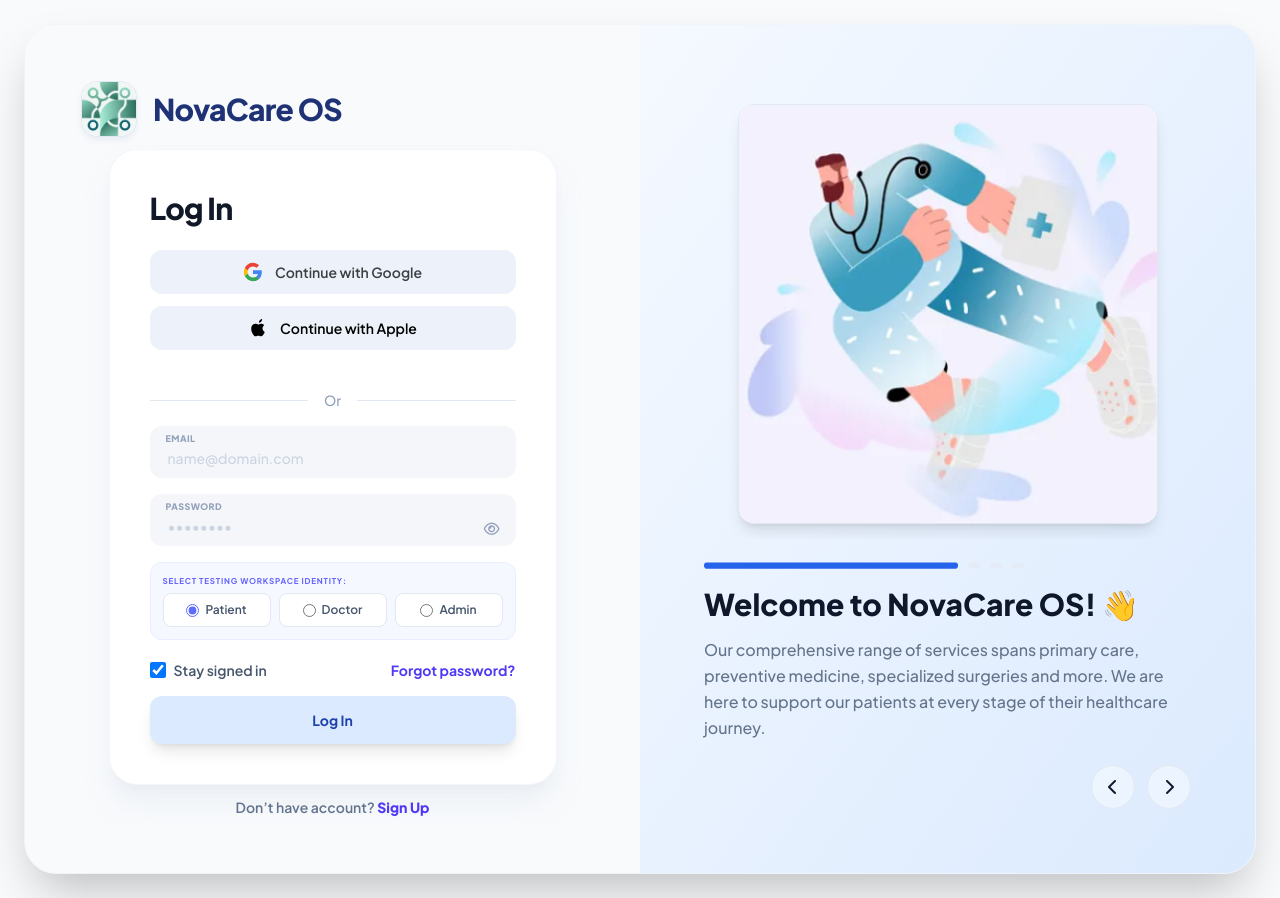
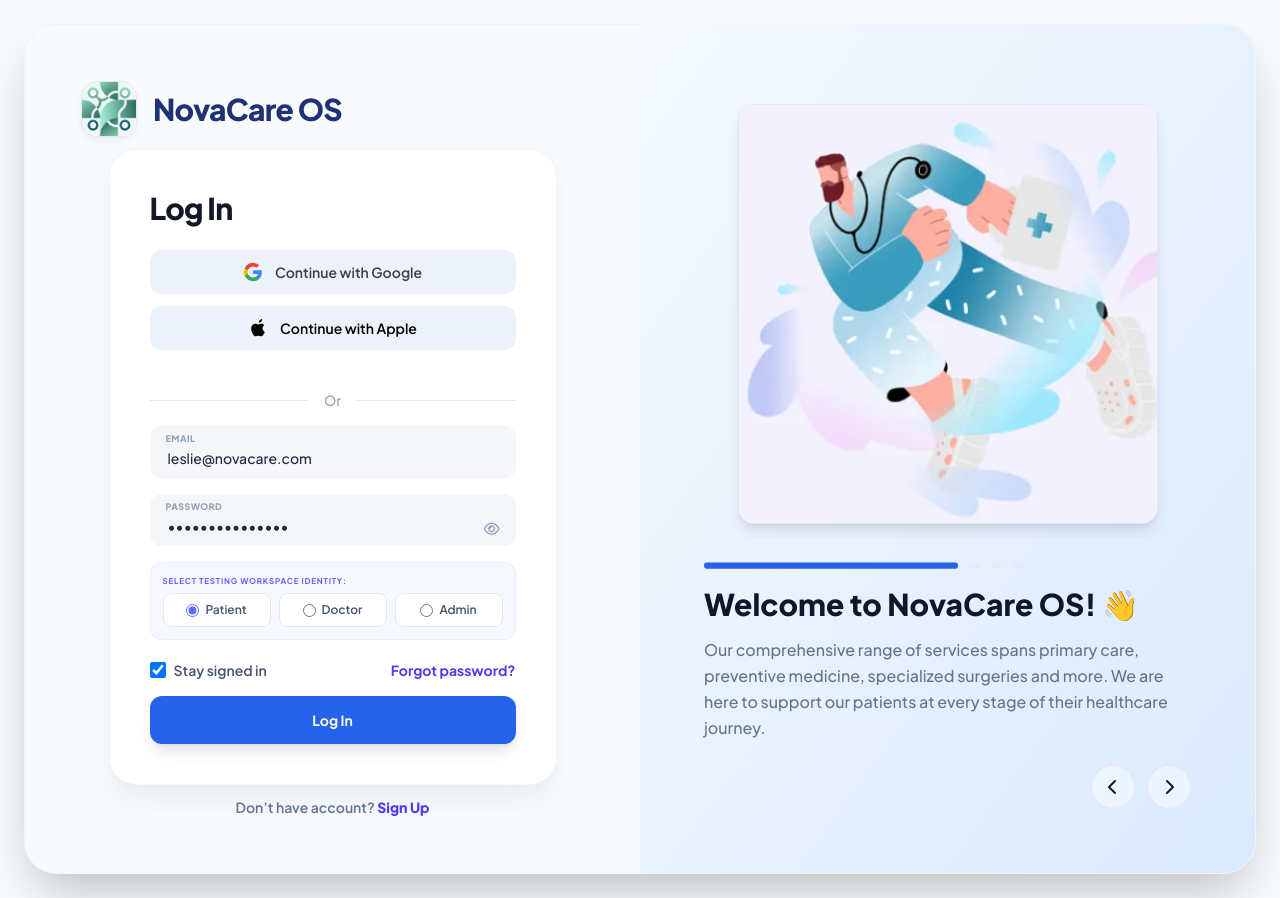
Before and after one commit to tnujairaj07-ai/Smart-Healthcare-Appointment-System, a React (Vite) app in the folder frontend/: page /login in a window 1280 px wide. Built offline with nearby package versions, Linux system fonts and the light colour scheme; a web font is replaced by a local one.

Commit message:
Disable autocompletion and pre-fill credentials for selected testing roles

```diff
--- a/frontend/src/pages/LoginPage.jsx
+++ b/frontend/src/pages/LoginPage.jsx
@@ -8,10 +8,26 @@ const LoginPage = () => {
   const navigate = useNavigate();
 
   // Form states
-  const [email, setEmail] = useState('');
-  const [password, setPassword] = useState('');
+  const [email, setEmail] = useState('leslie@novacare.com');
+  const [password, setPassword] = useState('patientpassword');
   const [role, setRole] = useState('patient'); // Default test role
   const [staySignedIn, setStaySignedIn] = useState(true);
+
+  // Testing Credentials Auto-filler mapping
+  const TEST_CREDENTIALS = {
+    patient: { email: 'leslie@novacare.com', password: 'patientpassword' },
+    doctor: { email: 'brooklyn.s@novacare.com', password: 'doctorpassword' },
+    admin: { email: 'nola.hawkins@novacare.com', password: 'adminpassword' }
+  };
+
+  const handleRoleChange = (selectedRole) => {
+    setRole(selectedRole);
+    const creds = TEST_CREDENTIALS[selectedRole];
+    if (creds) {
+      setEmail(creds.email);
+      setPassword(creds.password);
+    }
+  };
 
   // Loading & notification states
   const [loading, setLoading] = useState(false);
@@ -161,7 +177,7 @@ const LoginPage = () => {
             </div>
 
             {/* Login Form */}
-            <form onSubmit={handleLoginSubmit} className="space-y-4">
+            <form onSubmit={handleLoginSubmit} className="space-y-4" autoComplete="off">
 
               {/* Email */}
               <div className="relative">
@@ -207,7 +223,7 @@ const LoginPage = () => {
                         name="test-role"
                         value={r}
                         checked={role === r}
-                        onChange={() => setRole(r)}
+                        onChange={() => handleRoleChange(r)}
                         className="mr-1.5 accent-brand-sidebar"
                       />
                       <span className="capitalize">{r}</span>
```
